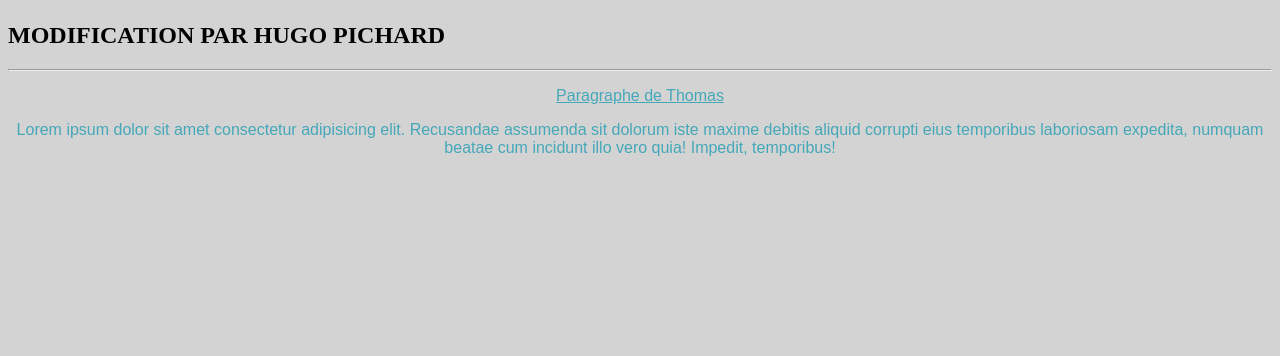
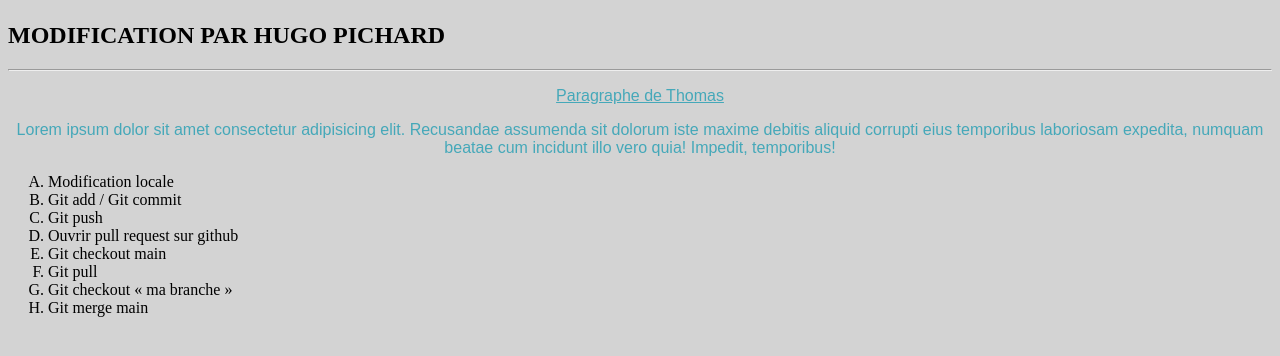
Before and after one commit to ecvdbdx/exercice-git-b3, a plain HTML site: page index.html in a window 1280 px wide. Shown: the part 138-494 px from the top of the page. Drawn offline with Linux system fonts and the light colour scheme.

Commit message:
liste numérotée

```diff
--- a/index.html
+++ b/index.html
@@ -30,5 +30,16 @@
   <hr>
   <p id="thomas">Paragraphe de Thomas</p>
   <p>Lorem ipsum dolor sit amet consectetur adipisicing elit. Recusandae assumenda sit dolorum iste maxime debitis aliquid corrupti eius temporibus laboriosam expedita, numquam beatae cum incidunt illo vero quia! Impedit, temporibus!</p>
+
+  <ol start="1" type="A">
+    <li> Modification locale</li>
+    <li> Git add / Git commit</li>
+    <li> Git push</li>
+    <li> Ouvrir pull request sur github</li>
+    <li> Git checkout main</li>
+    <li> Git pull</li>
+    <li> Git checkout « ma branche »</li>
+    <li> Git merge main</li>
+  </ol>
 </body>
 </html>
```
